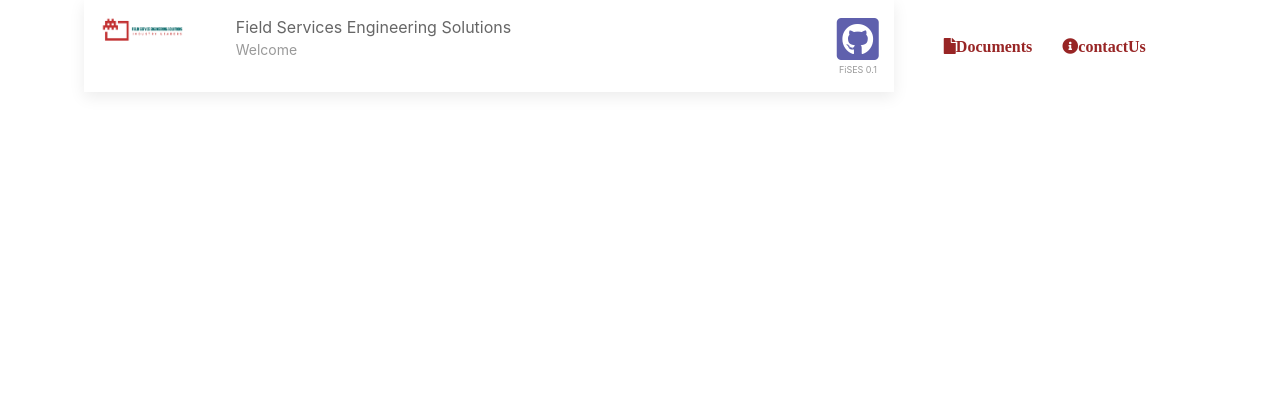
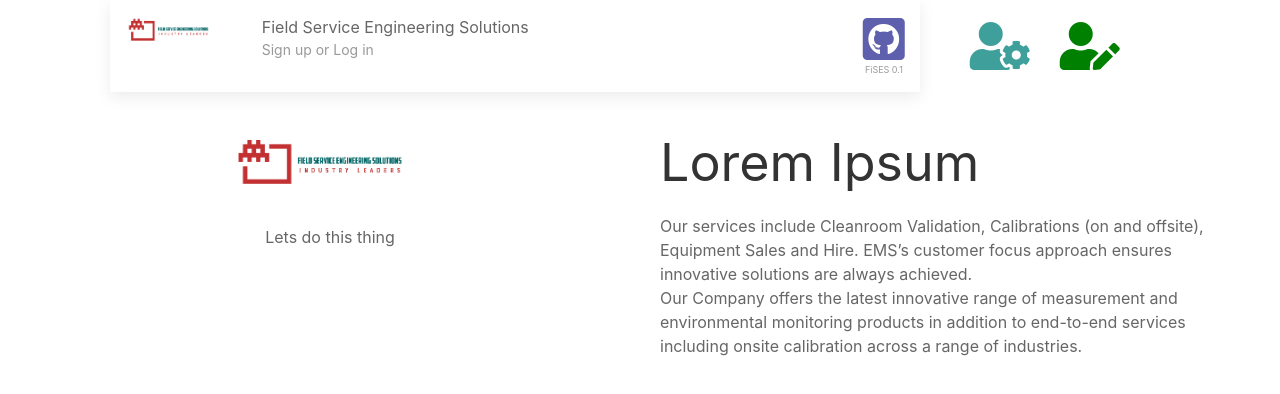
Before and after one commit to hdip-comp-science/FiSES-Client-App, a Svelte app: page / in a window 1280 px wide. Shown: the top 394 px of the page. Built offline with nearby package versions, Linux system fonts and the light colour scheme.

Commit message:
Update Navigation and Conact Page

```diff
--- a/src/App.svelte
+++ b/src/App.svelte
@@ -1,8 +1,9 @@
 <script>
   import { setContext } from "svelte";
+  import {DocumentService} from "./document-service";
+  import Main from  "./pages/Main.svelte";
   import Docs from "./pages/Docs.svelte";
   import Contact from "./pages/Contact.svelte";
-  import {DocumentService} from "./document-service";
   import Navigator from "./components/Navigator.svelte";
   import Router from "svelte-spa-router";
 
@@ -11,13 +12,13 @@
 
 
   let routes = {
+    "/" : Main,
     "/documents": Docs,
-    "/contact": Contact
+    "/contact": Contact,
   }
 </script>
 
 <div class="uk-container">
   <Navigator />
   <Router {routes} />
-
 </div>
--- a/src/components/ContactForm.svelte
+++ b/src/components/ContactForm.svelte
@@ -2,40 +2,35 @@
 <div>
     <div class="uk-card uk-card-default">
         <div class="uk-card-media-top">
-          <h3 class="uk-card-title">Contact us!</h3>
+          <h3 class="uk-card-title">Get in touch</h3>
           <p>We're not around but we still want to hear from you! <br>Leave us a note:</p>
         </div>
         <div class="uk-card-body">
 
-
-          <form>
+          <form action="https://formsubmit.co/ianhutch90@gmail.com" method="POST">
             <fieldset class="uk-fieldset">
 
                 <div class="uk-margin">
                     <label>name</label>
-                    <input class="uk-input" type="text" placeholder="Enter your name...">
+                    <input class="uk-input" type="name" name="name" placeholder="Enter your name..."required>
                 </div>
+                <input type="hidden" name="_subject" value="New Email">
 
                 <div class="uk-margin">
                   <label>email</label>
                   <i class="mail icon"></i>
-                  <input class="uk-input" type="text" placeholder="Enter your email...">
+                  <input class="uk-input" type="email" name="email" placeholder="Enter your email..." required>
                 </div>
 
                 <div class="uk-margin">
                   <label>message</label>
-                    <textarea class="uk-textarea" rows="5" placeholder=""></textarea>
+                  <textarea class="uk-textarea" rows="8" type="text" placeholder="write your message here" required></textarea>
                 </div>
 
             </fieldset>
             <button class="uk-button uk-button-primary">Send</button>
         </form>
 
-
-
-
-
-
         </div>
     </div>
 </div>
--- a/src/components/FileUpload.svelte
+++ b/src/components/FileUpload.svelte
@@ -1,4 +1,4 @@
-<script>
+<!-- <script>
   let postVar;
   let fileVar;
 
@@ -9,7 +9,7 @@
     dataArray.append("FileName", postVar);
     dataArray.append("uploadFile", fileVar);
 
-    fetch("http://localhost:4000/api/v1/upload", {
+    fetch("http://localhost:4000/api/v1/document", {
       method: "POST",
       headers: [["Content-Type", "multipart/form-data"]],
       body: dataArray
@@ -23,9 +23,20 @@
         console.log("Upload failed")
       });
   }
-</script>
+</script> -->
 
-<div>
+ <!-- point action to upload api endpoint -->
+ <form action="http://localhost:3000/#/documents" method="post" enctype="multipart/form-data">
+
+  upload a file<br>
+  <!-- specify a file on local machine user wishes to upload -->
+  <input type="file" name="myfile" />
+
+  <input type="submit" value="upload file..." />
+</form>
+
+
+<!-- <div>
   <form on:submit={submitForm}>
     <input
       type="text"
@@ -35,8 +46,9 @@
     <br />
     <input
       type="file"
+      name="usrFile"
       bind:files={fileVar} />
     <br />
-    <input type="submit" />
+    <input type="submit"/>
   </form>
-</div>
+</div> -->
--- a/src/components/Navigator.svelte
+++ b/src/components/Navigator.svelte
@@ -1,17 +1,18 @@
 <script>
   import Title from "./Title.svelte";
+  import {navBar} from "../stores"
 </script>
 
 <div class="uk-flex uk-flex-center uk-flex-middle uk-text-center uk-grid-small" uk-grid>
   <Title title="Field Services Engineering Solutions" subTitle="Welcome" />
   <div>
     <ul class="uk-iconnav uk-margin-left uk-margin-right">
-      <a href="/#/documents" class="uk-card uk-card-small uk-card-hover uk-padding-small">
-        <i class="fas fa-file" style="color:rgb(152, 37, 37)" title="Documents" uk-tooltip> Documents</i>
-      </a>
-      <a href="/#/contact" class="uk-card uk-card-small uk-card-hover uk-padding-small">
-        <i class="fas fa-info-circle" style="color:rgb(152, 37, 37)" title="ContactUs" uk-tooltip> contactUs</i>
-      </a>
+
+      {#each $navBar.bar as nav}
+        <a href="{nav.link}" class="uk-card uk-card-small uk-card-hover uk-padding-small">
+          <i class="{nav.icon}" style="{nav.colour}" uk-tooltip="title: {nav.title}; pos:bottom"></i>
+        </a>
+      {/each}
     </ul>
   </div>
 </div>
--- a/src/components/Title.svelte
+++ b/src/components/Title.svelte
@@ -1,26 +1,25 @@
 <script>
   import fises from "/src/assets/fises.png";
-  export let title;
-  export let subTitle;
+  import {title, subTitle} from "../stores.js"
 </script>
 
 <div class="uk-width-2-3@m  uk-card uk-card-default uk-padding-small uk-visible@m">
   <div class="uk-grid">
     <div class="uk-width-1-6@m">
-      <a href="/"> <img src="{fises}" width="200" alt="company-logo"/> </a>
+      <a href="/"> <img src="{fises}" width="150" alt="company-logo"/> </a>
     </div>
     <div class="uk-width-expand@m uk-text-left">
       <div class="title">
-        {title}
+        {$title}
       </div>
       <div class="uk-text-muted uk-text-small">
-        {subTitle}
+        {$subTitle}
       </div>
     </div>
     <div class="uk-card uk-card-small uk-text-center uk-padding-remove">
       <a target="_blank" href="https://github.com/hdip-comp-science/FiSES-Client-App">
         <div>
-          <i class="fab fa-github-square fa-3x" style="color:rgb(95, 96, 173)" title="Source repo"  uk-tooltip></i>
+          <i class="fab fa-github-square fa-3x" style="color:rgb(95, 96, 173)" title="Source repo" pos="bottom" uk-tooltip></i>
         </div>
         <div class="uk-width-expand@m uk-text-left">
           <div class="uk-text-muted uk-text-center" style="font-size:xx-small">FiSES 0.1</div>
--- a/src/document-service.js
+++ b/src/document-service.js
@@ -1,5 +1,6 @@
 export class DocumentService {
   documentList = []
+
   baseUrl = "";
 
   constructor(baseUrl) {
@@ -14,11 +15,11 @@ export class DocumentService {
     return [];
   }
 
-  async uploadDocument() {
-    const response = await fetch(this.baseUrl + "/api/v1/upload")
-    this.documentList = await response.json();
-    return this.documentList;
-  } catch (error) {
-    return [];
-  }
+  // async uploadDocument() {
+  //   const response = await fetch(this.baseUrl + "/api/v1/upload")
+  //   this.uploadDocument = await response.json();
+  //   return this.uploadDocument;
+  // } catch (error) {
+  //   return [];
+  // }
 }
--- a/src/pages/Contact.svelte
+++ b/src/pages/Contact.svelte
@@ -1,5 +1,12 @@
 <script>
   import ContactForm from "../components/ContactForm.svelte";
+  import {navBar, mainBar, subTitle, title} from "../stores";
+
+  title.set("Field Service Engineering Solutions");
+  subTitle.set("Contact Us");
+  navBar.set({
+    bar: mainBar
+  });
 </script>
 
 
--- a/src/pages/Docs.svelte
+++ b/src/pages/Docs.svelte
@@ -1,13 +1,19 @@
 <script>
   import FileUpload from "../components/FileUpload.svelte";
   import DocumentList from "../components/DocumentList.svelte";
+  import {navBar, mainBar, subTitle, title} from "../stores"
+
+  title.set("Field Service Engineering Solutions");
+  subTitle.set("All Current Documents");
+  navBar.set({
+    bar: mainBar
+  });
 </script>
 
 <div class="uk-text-center" uk-grid>
   <div class="uk-flex uk-flex-column uk-width-1-1">
     <div class="uk-card uk-card-default uk-card-body uk-box-shadow-large uk-width-1-1 ">
       <DocumentList/>
-
     </div>
     <div class="uk-card uk-card-default uk-card-body">
       <FileUpload />
--- /dev/null
+++ b/src/pages/Main.svelte
@@ -0,0 +1,25 @@
+<script>
+  import {title, subTitle, navBar, welcomeBar} from "../stores"
+  import fises from "/src/assets/fises.png";
+  title.set("Field Service Engineering Solutions");
+  subTitle.set("Sign up or Log in");
+
+  navBar.set({
+    bar: welcomeBar
+  });
+</script>
+
+<div uk-grid>
+  <div class="uk-width-1-2@m uk-text-center">
+    <img width="200" src="{fises}" alt="homer">
+    <p> Lets do this thing </p>
+  </div>
+  <div class="uk-width-1-2@m uk-text-left">
+    <div class="uk-width-2xlarge ">
+      <h3 class="uk-heading-small uk-flex"> Lorem Ipsum  </h3>
+      <p> Our services include Cleanroom Validation, Calibrations (on and offsite), Equipment Sales and Hire. EMS’s customer focus approach ensures innovative solutions are always achieved. <br>
+
+        Our Company offers the latest innovative range of measurement and environmental monitoring products in addition to end-to-end services including onsite calibration across a range of industries.</p>
+    </div>
+  </div>
+</div>
--- /dev/null
+++ b/src/stores.js
@@ -0,0 +1,36 @@
+import { writable } from "svelte/store";
+
+export const welcomeBar = [
+  {
+    title: "Sign Up",
+    icon: "fas fa-user-cog fa-3x",
+    colour: "color:rgb(63, 160, 155)",
+    link: "/#/signup",
+  },
+  {
+    title: "Log In",
+    icon: "fas fa-user-edit fa-3x",
+    colour: "color:green",
+    link: "/#/login",
+  },
+];
+
+export const mainBar = [{
+  title: "Documents",
+  icon: "fas fa-file",
+  colour: "color:rgb(152, 37, 37)",
+  link: "/#/documents",
+}, {
+  title: "ContactUs",
+  icon: "fas fa-info-circle",
+  colour: "color:rgb(152, 37, 37)",
+  link: "/#/contact",
+}];
+
+
+export const navBar = writable({
+  bar: [],
+});
+
+export const title = writable("");
+export const subTitle = writable("");
```
Also changed, not shown: 1 other file (tests, documents, lock files or other folders).
